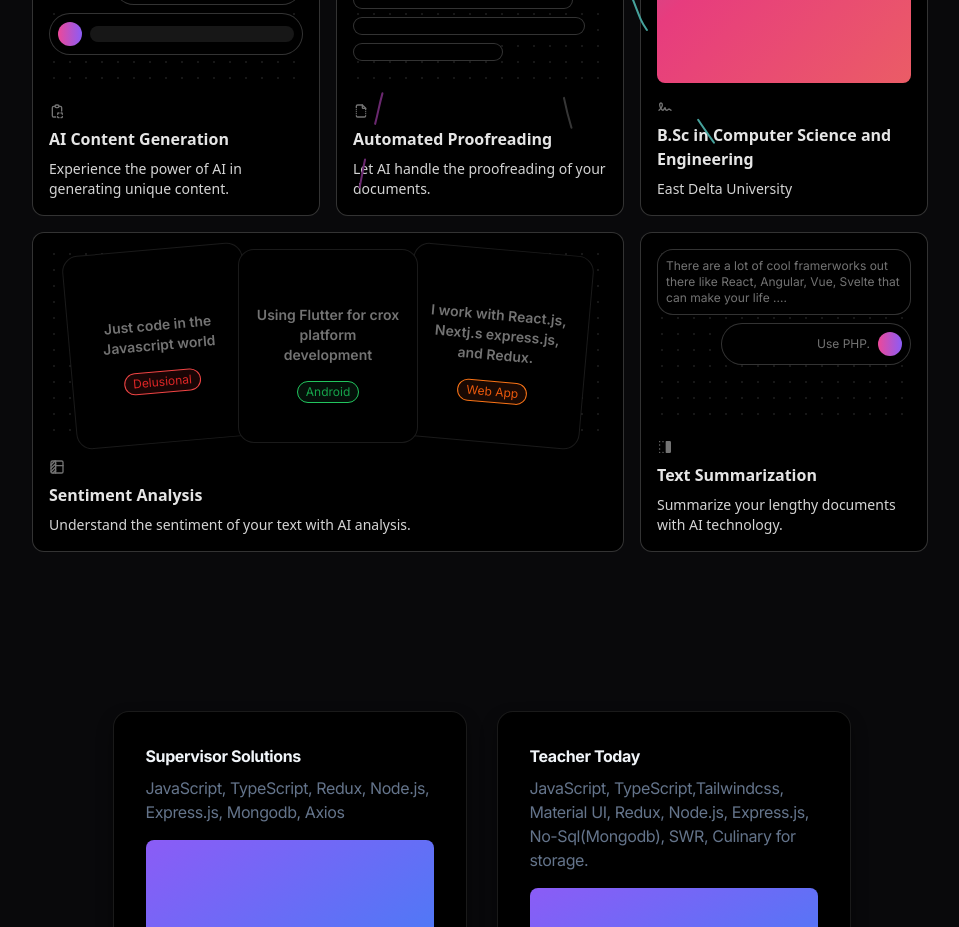
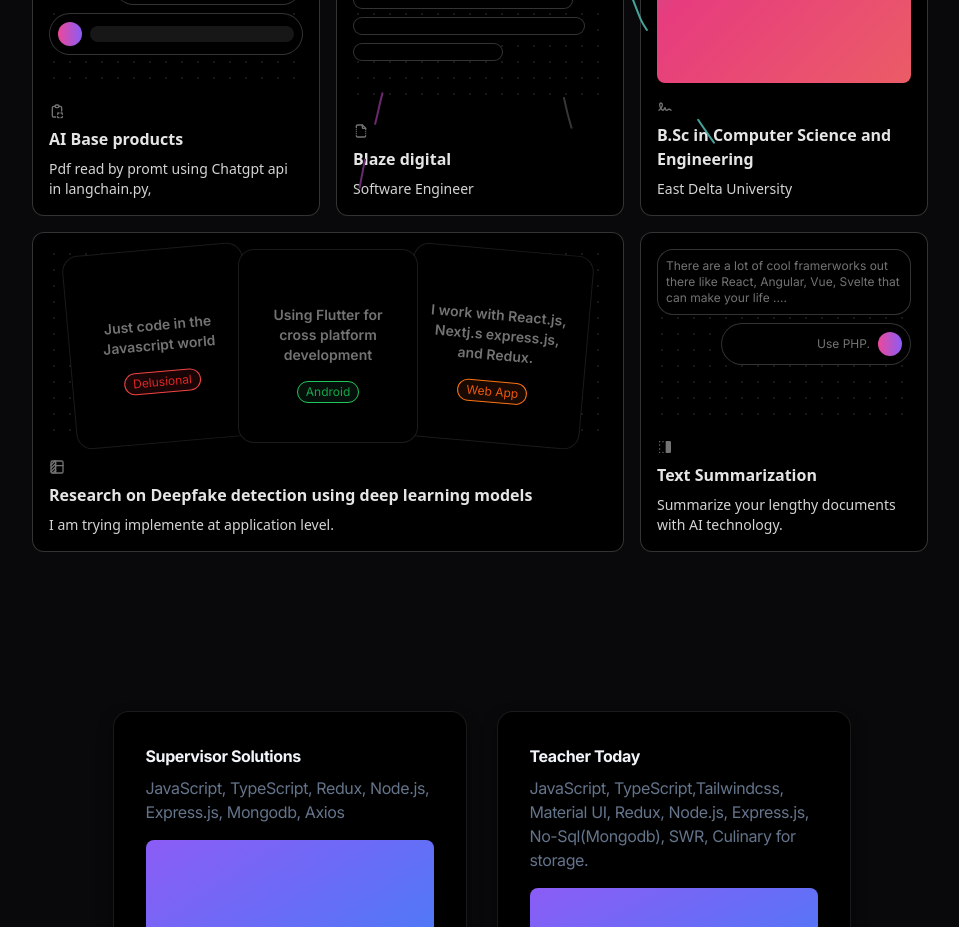
Before and after one commit to Arman8957/arman_porfolio, a Next.js app: page / in a window 1280 px wide. Shown: the part 1760-2687 px from the top of the page, without its empty margins (160-1119 px from the left). Built offline with nearby package versions, Linux system fonts and the light colour scheme.

Commit message:
added new title

```diff
--- a/src/components/Grid.tsx
+++ b/src/components/Grid.tsx
@@ -211,7 +211,7 @@ const SkeletonFour = () => {
           className="rounded-full h-10 w-10"
         /> */}
         <p className="sm:text-sm text-xs text-center font-semibold text-neutral-500 mt-4">
-          Using Flutter for crox platform development
+          Using Flutter for cross platform development
         </p>
         <p className="border border-green-500 bg-green-100 dark:bg-green-900/20 text-green-600 text-xs rounded-full px-2 py-0.5 mt-4">
           Android
@@ -298,10 +298,10 @@ const SkeletonFive = () => {
 };
 const items = [
   {
-    title: "AI Content Generation",
+    title: "AI Base products",
     description: (
       <span className="text-sm">
-        Experience the power of AI in generating unique content.
+        Pdf read by promt using Chatgpt api in langchain.py,
       </span>
     ),
     header: <SkeletonOne />,
@@ -309,10 +309,10 @@ const items = [
     icon: <IconClipboardCopy className="h-4 w-4 text-neutral-500" />,
   },
   {
-    title: "Automated Proofreading",
+    title: "Blaze digital",
     description: (
       <span className="text-sm">
-        Let AI handle the proofreading of your documents.
+        Software Engineer
       </span>
     ),
     header: <SkeletonTwo />,
@@ -331,10 +331,10 @@ const items = [
     icon: <IconSignature className="h-4 w-4 text-neutral-500" />,
   },
   {
-    title: "Sentiment Analysis",
+    title: "Research on Deepfake detection using deep learning models",
     description: (
       <span className="text-sm">
-        Understand the sentiment of your text with AI analysis.
+        I am trying implemente at application level.
       </span>
     ),
     header: <SkeletonFour />,
```
